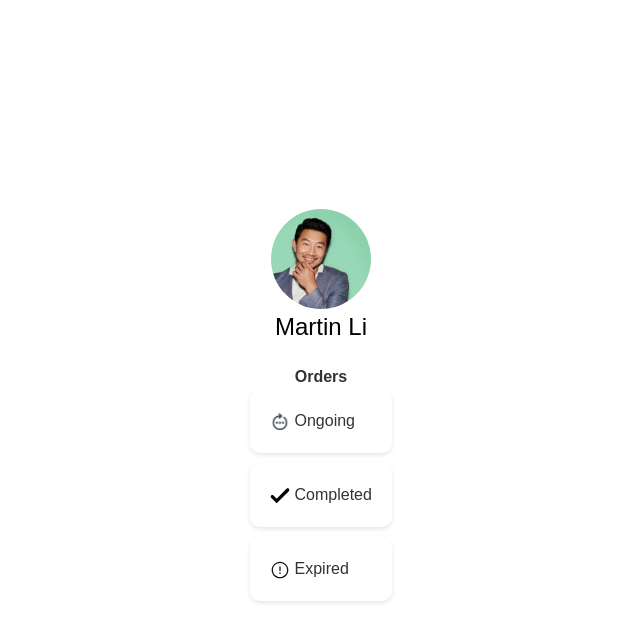
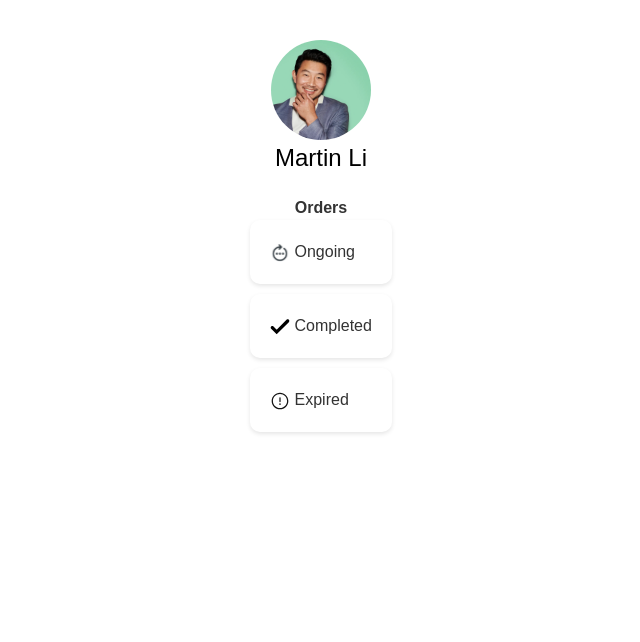
Before and after one commit to joreneng/munch-map, a React (Create React App) app in the folder frontend/munch-map/: page /profile in a window 1280 px wide. Shown: the top 642 px of the page, without its empty margins (319-959 px from the left). Built offline with nearby package versions, Linux system fonts and the light colour scheme; no server answers.

Commit message:
fixed centering bug

```diff
--- a/frontend/munch-map/src/App.js
+++ b/frontend/munch-map/src/App.js
@@ -12,7 +12,7 @@ import Pickups from "./pages/Pickups";
 
 function App() {
   return (
-    <div className="App flex justify-center items-center">
+    <div className="App flex">
       <BrowserRouter>
         <Routes>
           <Route path="/" element={<Home />} />
@@ -24,8 +24,6 @@ function App() {
           <Route path="/orderHistory" element={<OrderHistory />} />
           <Route path="/dropoffs" element={<Dropoffs />} />
           <Route path="/pickups" element={<Pickups />} />
-
-
         </Routes>
       </BrowserRouter>
     </div>
--- a/frontend/munch-map/src/pages/orderHistory/index.css
+++ b/frontend/munch-map/src/pages/orderHistory/index.css
@@ -2,12 +2,13 @@
     font-family: 'Onest', sans-serif;
     color: #333;
     max-width: 480px;
-    margin: auto;
+    margin-left: auto;
+    margin-right: auto;
     height: 100vh;
     display: flex;
     flex-direction: column;
-    justify-content: center;
     text-align: center;
+    margin-top: 20px
 }
 
 .profile .header {
--- a/frontend/munch-map/src/pages/profile/index.css
+++ b/frontend/munch-map/src/pages/profile/index.css
@@ -2,12 +2,13 @@
     font-family: 'Onest', sans-serif;
     color: #333;
     max-width: 480px;
-    margin: auto;
+    margin-left: auto;
+    margin-right: auto;
     height: 100vh;
     display: flex;
     flex-direction: column;
-    justify-content: start;
     text-align: center;
+    margin-top: 20px;
 }
 
 .profile .header {
```
